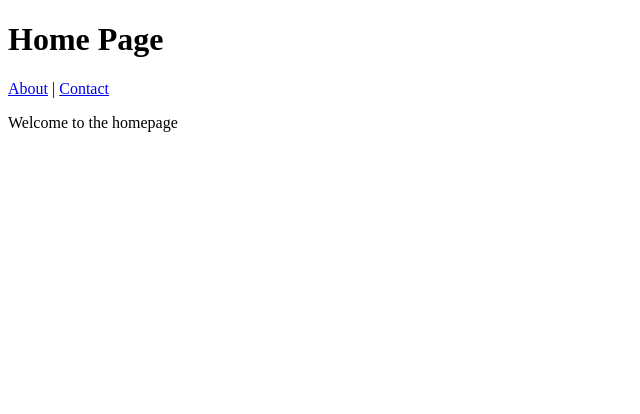
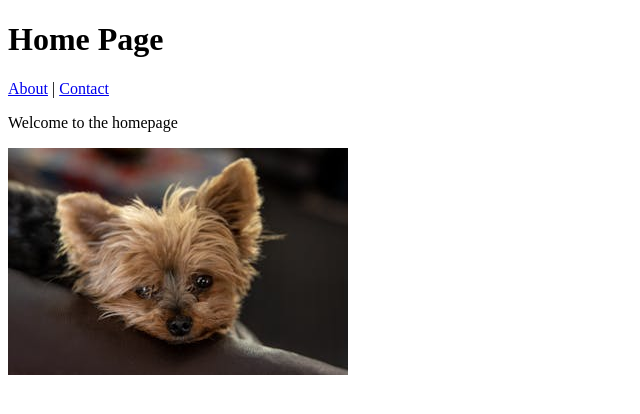
Before and after one commit to eastca/testWebsite1, a plain HTML site: page index.html in a window 1280 px wide. Shown: the whole page, without its empty margins (0-640 px from the left). Drawn offline with Linux system fonts and the light colour scheme.

Commit message:
Update index.html

```diff
--- a/index.html
+++ b/index.html
@@ -10,5 +10,6 @@
         <a href="contact.html">Contact</a>
     </nav>
     <p>Welcome to the homepage</p>
+    <img src="340.jpg" alt="Dog">
 </body>
 </html>
```
